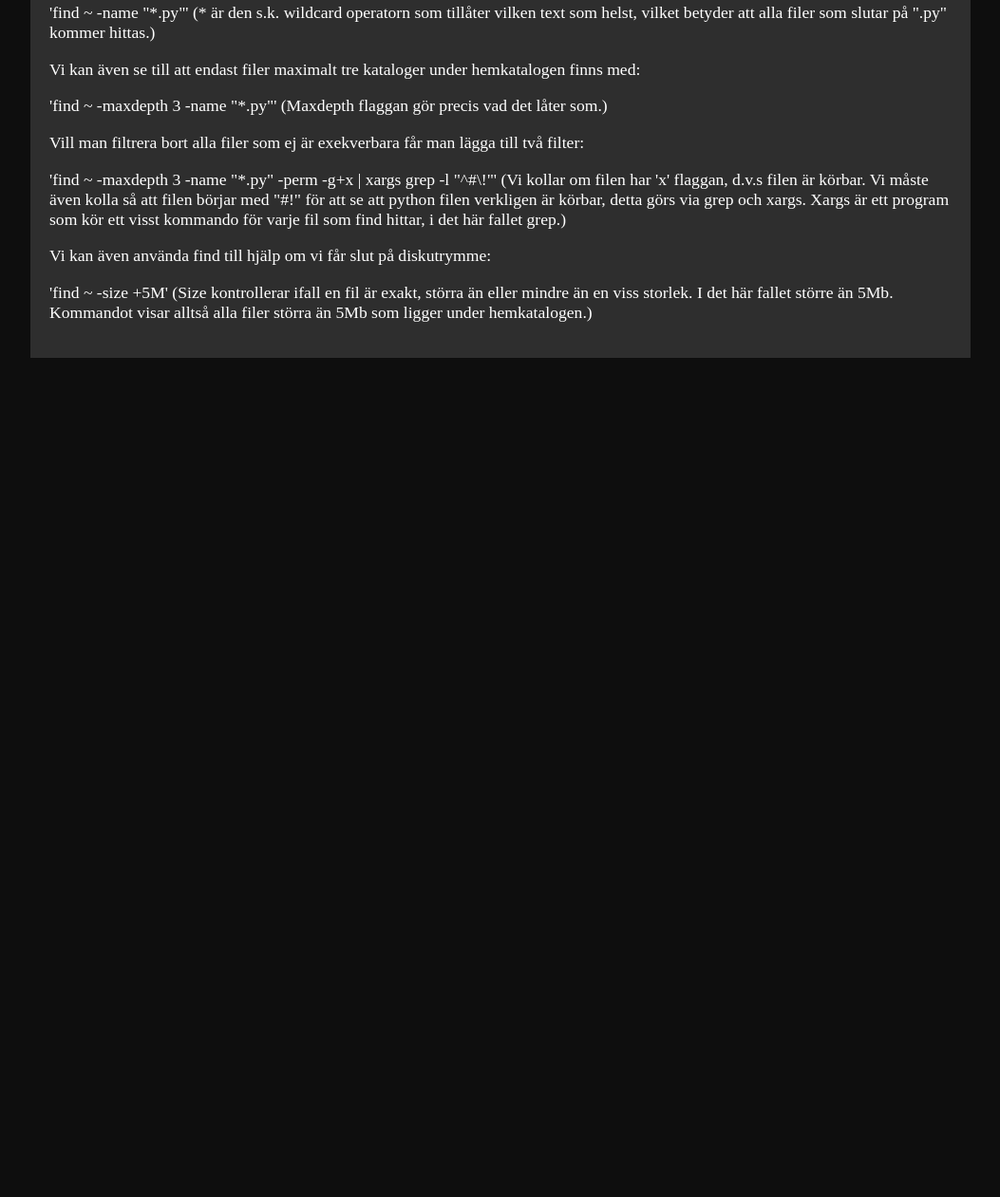
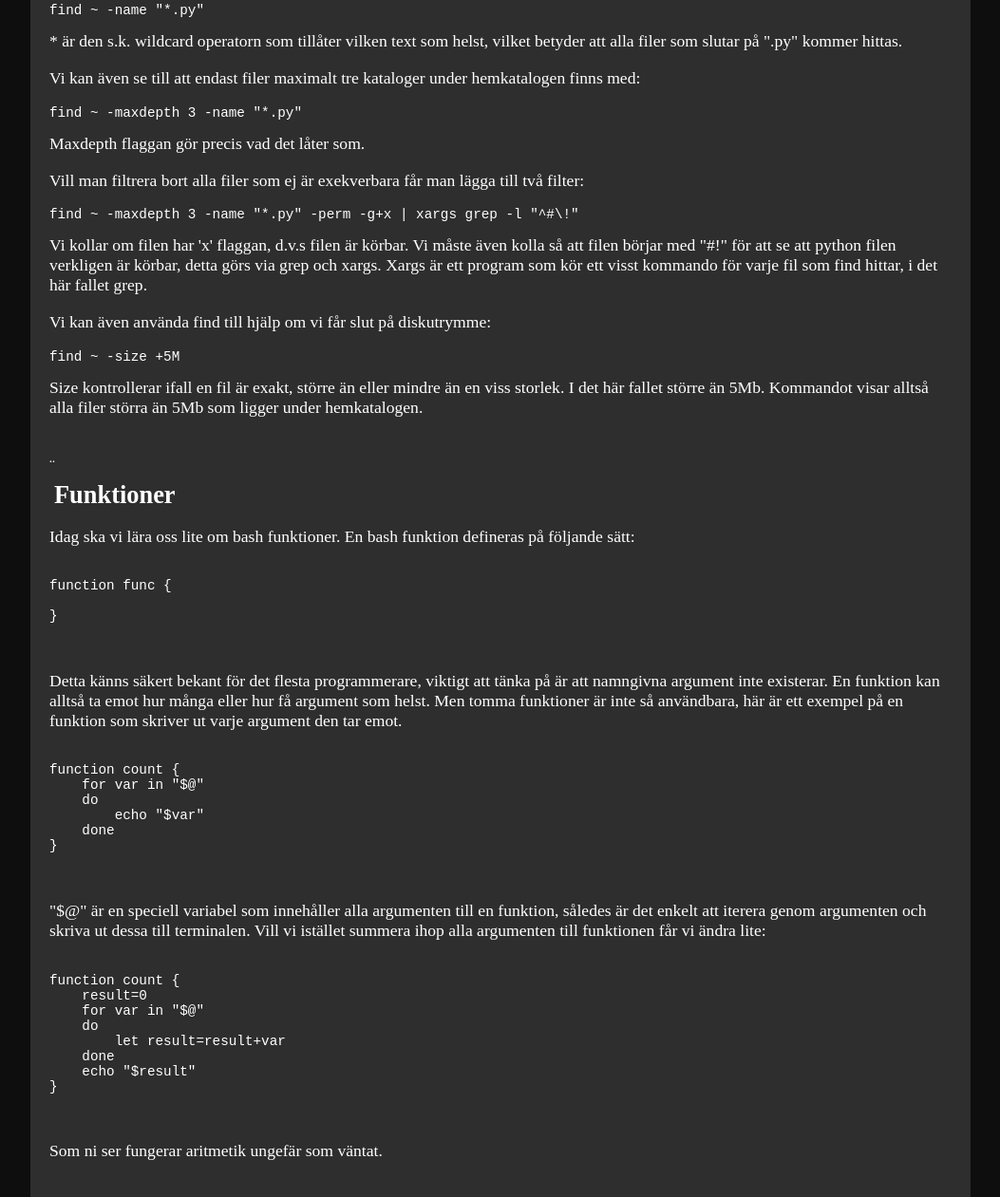
Before and after one commit to Miniwa/blog, a plain HTML site: page index.html in a window 1280 px wide. Shown: the part 211-1472 px from the top of the page at 95% size, without its empty margins (113-1166 px from the left). Before the commit the page ends 800 px from the top, so only its background shows below. Drawn offline with Linux system fonts and the light colour scheme.

Commit message:
Added post about functions

```diff
--- a/index.html
+++ b/index.html
@@ -12,36 +12,79 @@
             <nav>
                 <a href="index.html">Start</a>
                 <a href="#find-post">Find</a>
+                <a href="#function-post">Funktioner</a>
             </nav>
             <article id="find-post" class="blog-post">
                 <h2>Find</h2>
                 <p>
-                Idag ska jag försöka lära er om kommandot find. Find används för att leta reda på filer, ofta med parametrar som
-                till exempel att filen måste sluta med en viss bokstav, vara en viss storlek eller innehålla en viss text.
-                Till att börja med ska jag visa hur man hittar alla filer med ett visst namn, i det här fallet alla python filer:
+                    Idag ska jag försöka lära er om kommandot find. Find används för att leta reda på filer, ofta med parametrar som
+                    till exempel att filen måste sluta med en viss bokstav, vara en viss storlek eller innehålla en viss text.
+                    Till att börja med ska jag visa hur man hittar alla filer med ett visst namn, i det här fallet alla python filer:
                 </p>
+                <pre><code>find ~ -name "*.py"</code></pre>
+                * är den s.k. wildcard operatorn som tillåter vilken text som helst, vilket betyder att alla filer som slutar på ".py" kommer hittas.
                 <p>
-                'find ~ -name "*.py"' (* är den s.k. wildcard operatorn som tillåter vilken text som helst, vilket betyder att alla filer som slutar på ".py" kommer hittas.)
+                    Vi kan även se till att endast filer maximalt tre kataloger under hemkatalogen finns med:
                 </p>
+                <pre><code>find ~ -maxdepth 3 -name "*.py"</code></pre>
+                Maxdepth flaggan gör precis vad det låter som.
                 <p>
-                Vi kan även se till att endast filer maximalt tre kataloger under hemkatalogen finns med:
+                    Vill man filtrera bort alla filer som ej är exekverbara får man lägga till två filter:
                 </p>
+                <pre><code>find ~ -maxdepth 3 -name "*.py" -perm -g+x | xargs grep -l "^#\!"</code></pre>
+                Vi kollar om filen har 'x' flaggan, d.v.s filen är körbar. Vi måste även kolla så att filen
+                börjar med "#!" för att se att python filen verkligen är körbar, detta görs via grep och xargs. Xargs är ett program som kör ett visst kommando för varje fil som find
+                hittar, i det här fallet grep.
                 <p>
-                'find ~ -maxdepth 3 -name "*.py"' (Maxdepth flaggan gör precis vad det låter som.)
+                    Vi kan även använda find till hjälp om vi får slut på diskutrymme:
                 </p>
+                <pre><code>find ~ -size +5M</code></pre>
+                Size kontrollerar ifall en fil är exakt, större än eller mindre än en viss storlek. I det här fallet större än 5Mb. Kommandot visar alltså alla filer störra än 5Mb som ligger under hemkatalogen.
+            </article>
+            <article id="function-post" class="blog-post">¨
+                <h2>Funktioner</h2>
                 <p>
-                Vill man filtrera bort alla filer som ej är exekverbara får man lägga till två filter:
+                    Idag ska vi lära oss lite om bash funktioner. En bash funktion defineras på följande sätt:
                 </p>
+                <pre>
+                    <code>
+function func {
+
+}
+                    </code>
+                </pre>
                 <p>
-                'find ~ -maxdepth 3 -name "*.py" -perm -g+x | xargs grep -l "^#\!"' (Vi kollar om filen har 'x' flaggan, d.v.s filen är körbar. Vi måste även kolla så att filen
-                börjar med "#!" för att se att python filen verkligen är körbar, detta görs via grep och xargs. Xargs är ett program som kör ett visst kommando för varje fil som find
-                hittar, i det här fallet grep.)
+                    Detta känns säkert bekant för det flesta programmerare, viktigt att tänka på är att namngivna argument inte existerar.
+                    En funktion kan alltså ta emot hur många eller hur få argument som helst. Men tomma funktioner är inte så användbara, här är ett exempel på en funktion som skriver ut varje argument den tar emot.
                 </p>
+                <pre>
+                    <code>
+function count {
+    for var in "$@"
+    do
+        echo "$var"
+    done
+}
+                    </code>
+                </pre>
                 <p>
-                Vi kan även använda find till hjälp om vi får slut på diskutrymme:
+                    "$@" är en speciell variabel som innehåller alla argumenten till en funktion, således är det enkelt att iterera genom argumenten och skriva ut dessa till terminalen. Vill vi istället
+                    summera ihop alla argumenten till funktionen får vi ändra lite:
                 </p>
+                <pre>
+                    <code>
+function count {
+    result=0
+    for var in "$@"
+    do
+        let result=result+var
+    done
+    echo "$result"
+}
+                    </code>
+                </pre>
                 <p>
-                'find ~ -size +5M' (Size kontrollerar ifall en fil är exakt, störra än eller mindre än en viss storlek. I det här fallet större än 5Mb. Kommandot visar alltså alla filer störra än 5Mb som ligger under hemkatalogen.)
+                    Som ni ser fungerar aritmetik ungefär som väntat.
                 </p>
             </article>
         </main>
```
Also changed, not shown: 1 other file.
